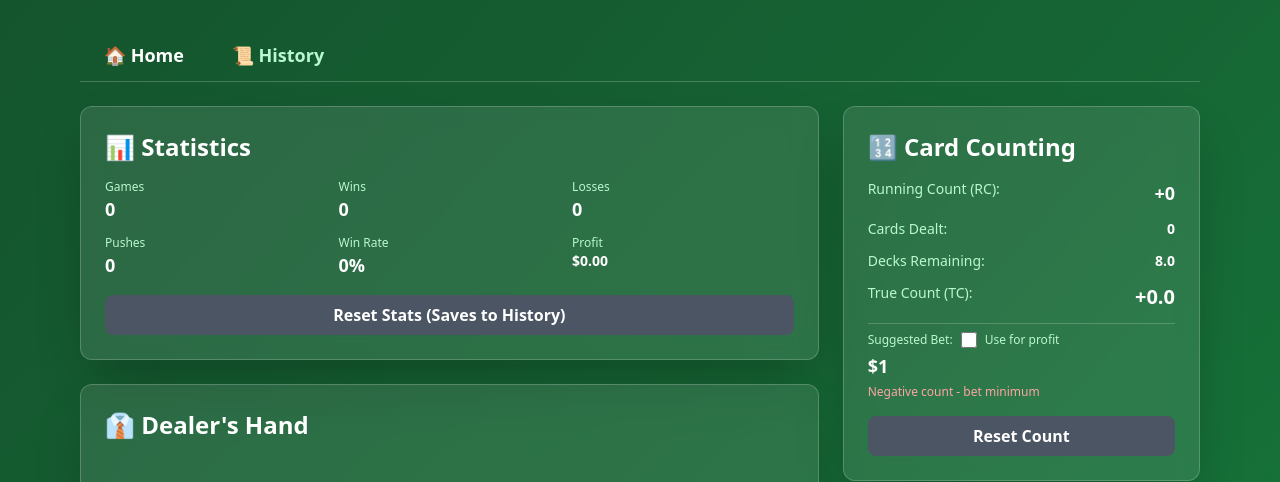
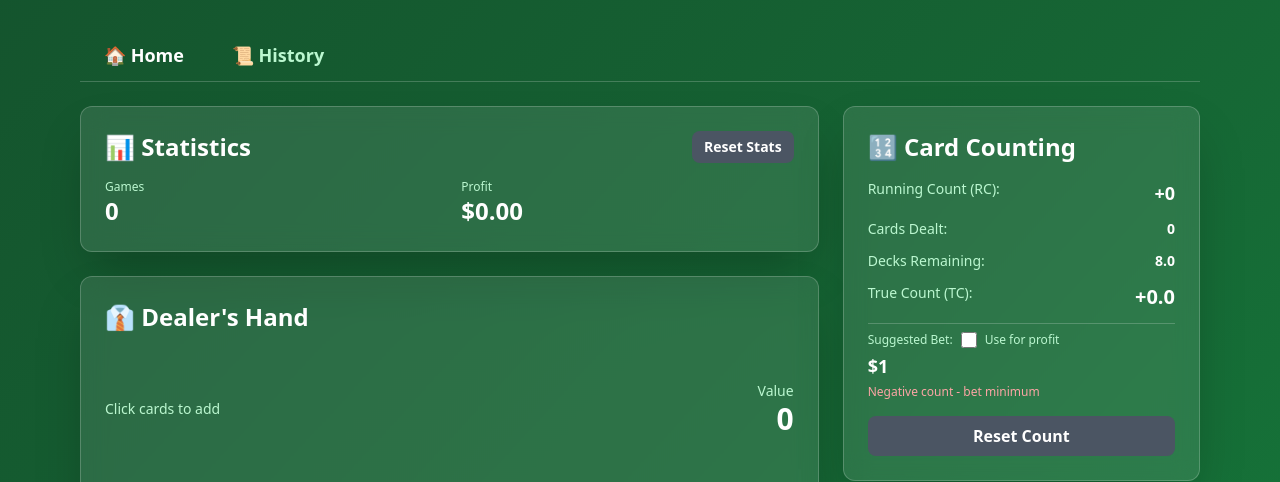
Before and after one commit to haibei/blackjack-strategy-helper, a website with bundled scripts: page index.html in a window 1280 px wide. Shown: the part 119-601 px from the top of the page. Built offline with nearby package versions, Linux system fonts and the light colour scheme.

Commit message:
Simplify statistics section UI and reposition reset button
UI Improvements:
- Simplified statistics section to show only Games and Profit in single row
- Removed Wins, Losses, Pushes, and Win Rate from main display
- Increased font size to text-2xl for better visibility
- Moved Reset Stats button to top right corner, same row as Statistics header
- Made button more compact and streamlined
- Updated updateStats() function to only update Games and Profit

The statistics section is now cleaner and more focused on the key metrics.

```diff
--- a/app-refactored.js
+++ b/app-refactored.js
@@ -411,22 +411,15 @@ export function updateCardCountingDisplay() {
  */
 export function updateStats() {
     document.getElementById('gamesPlayed').textContent = gameState.stats.gamesPlayed;
-    document.getElementById('wins').textContent = gameState.stats.wins;
-    document.getElementById('losses').textContent = gameState.stats.losses;
-    document.getElementById('pushes').textContent = gameState.stats.pushes || 0;
-
-    const winRate = gameState.stats.gamesPlayed > 0
-        ? ((gameState.stats.wins / gameState.stats.gamesPlayed) * 100).toFixed(1)
-        : 0;
-    document.getElementById('winRate').textContent = winRate + '%';
 
     const profit = gameState.stats.totalProfit >= 0
         ? '$' + gameState.stats.totalProfit.toFixed(2)
         : '-$' + Math.abs(gameState.stats.totalProfit).toFixed(2);
-    document.getElementById('totalProfit').textContent = profit;
-    document.getElementById('totalProfit').className = gameState.stats.totalProfit >= 0
-        ? 'text-white font-bold text-green-300'
-        : 'text-white font-bold text-red-300';
+    const profitElement = document.getElementById('totalProfit');
+    profitElement.textContent = profit;
+    profitElement.className = gameState.stats.totalProfit >= 0
+        ? 'text-white font-bold text-2xl text-green-300'
+        : 'text-white font-bold text-2xl text-red-300';
 }
 
 // ============================================================================
--- a/index.html
+++ b/index.html
@@ -38,34 +38,20 @@
             <div class="lg:col-span-2 space-y-6">
                 <!-- Game Statistics -->
                 <div class="bg-white/10 backdrop-blur-md rounded-xl p-6 shadow-2xl border border-white/20">
-                    <h2 class="text-2xl font-bold text-white mb-4">📊 Statistics</h2>
-                    <div class="grid grid-cols-3 gap-3 text-sm mb-4">
+                    <div class="flex justify-between items-center mb-4">
+                        <h2 class="text-2xl font-bold text-white">📊 Statistics</h2>
+                        <button onclick="resetStats()" class="bg-gray-600 hover:bg-gray-700 text-white px-3 py-1.5 rounded-lg text-sm font-semibold transition">Reset Stats</button>
+                    </div>
+                    <div class="grid grid-cols-2 gap-6 text-sm">
                         <div class="flex flex-col">
                             <span class="text-green-200 text-xs">Games</span>
-                            <span id="gamesPlayed" class="text-white font-bold text-lg">0</span>
-                        </div>
-                        <div class="flex flex-col">
-                            <span class="text-green-200 text-xs">Wins</span>
-                            <span id="wins" class="text-white font-bold text-lg">0</span>
-                        </div>
-                        <div class="flex flex-col">
-                            <span class="text-green-200 text-xs">Losses</span>
-                            <span id="losses" class="text-white font-bold text-lg">0</span>
-                        </div>
-                        <div class="flex flex-col">
-                            <span class="text-green-200 text-xs">Pushes</span>
-                            <span id="pushes" class="text-white font-bold text-lg">0</span>
-                        </div>
-                        <div class="flex flex-col">
-                            <span class="text-green-200 text-xs">Win Rate</span>
-                            <span id="winRate" class="text-white font-bold text-lg">0%</span>
+                            <span id="gamesPlayed" class="text-white font-bold text-2xl">0</span>
                         </div>
                         <div class="flex flex-col">
                             <span class="text-green-200 text-xs">Profit</span>
-                            <span id="totalProfit" class="text-white font-bold text-lg">$0</span>
+                            <span id="totalProfit" class="text-white font-bold text-2xl">$0</span>
                         </div>
                     </div>
-                    <button onclick="resetStats()" class="w-full bg-gray-600 hover:bg-gray-700 text-white px-4 py-2 rounded-lg font-semibold transition">Reset Stats (Saves to History)</button>
                 </div>
 
                 <!-- Dealer's Hand -->
```
